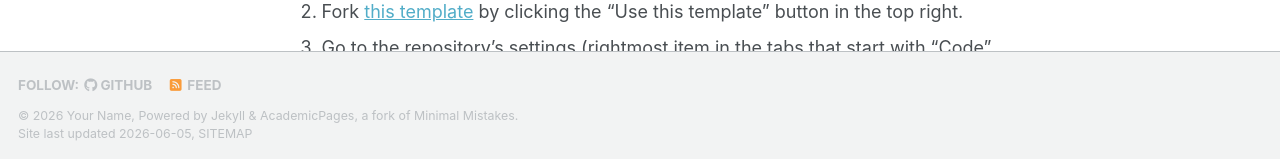
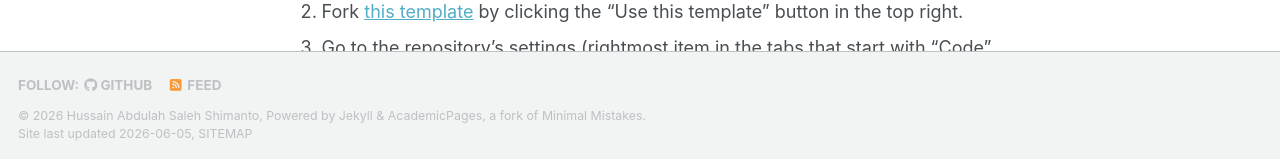
Before and after one commit to shimanto700/hussain-shimanto.github.io, a Jekyll site: the page built from _pages/about.md, in a window 1280 px wide and 900 px high, scrolled down 588 px. Shown: the part 738-897 px from the top of the window. Built offline with Jekyll 4.4.1, drawn with Linux system fonts in a browser that asks for light colours; some web fonts are replaced; a script bundle is joined from its source files by our own code; library files that are not in the unit come from our copies.

Commit message:
Update _config.yml

```diff
--- a/_config.yml
+++ b/_config.yml
@@ -11,7 +11,7 @@ locale                   : "en-US"
 site_theme               : "default" # The available themes options are "default", "air", "sunrise", "mint", "dirt" and "contrast"
 title                    : "Your Name / Site Title"
 title_separator          : "-"
-name                     : &name "Your Name"
+name                     : &name "Hussain Abdulah Saleh Shimanto"
 description              : &description "Your Name's academic portfolio"   # Update this with a general description of your site, this is the default if not overridden by a page
 url                      : https://academicpages.github.io # The base hostname & protocol for your site e.g. "https://[your GitHub username].github.io",
                                                            # or if you already have some other page hosted on Github then use "https://[your GitHub username].github.io/[Your Repo Name]"
```
